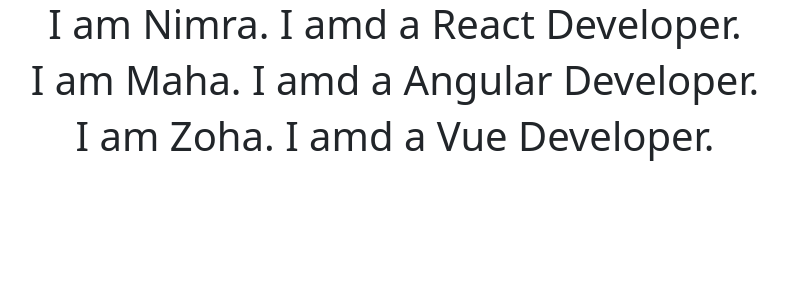
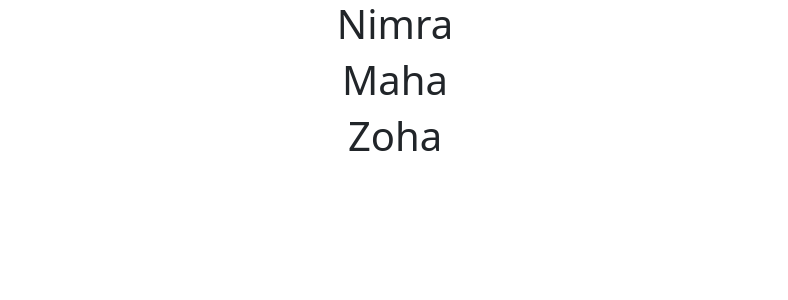
Before and after one commit to abdullahasif1/ReactJS-ALL-IN-ONE, a React (Create React App) app: page / in a window 1280 px wide. Shown: the top 300 px of the page, without its empty margins (245-1033 px from the left). Built offline with nearby package versions, Linux system fonts and the light colour scheme.

Commit message:
Index as Key

```diff
--- a/src/Components/NameList.js
+++ b/src/Components/NameList.js
@@ -2,32 +2,33 @@
 import Person from './Person'
 
 function NameList() {
-    // const names = ['Nimra', 'Maha', 'Zoha']
+     const names = ['Nimra', 'Maha', 'Zoha']
 
     // Just another way to render list
-    const personData = [
-    {
-        id: 1,
-        name: 'Nimra',
-        skill: 'React'
-    },
-    {
-        id: 2,
-        name: 'Maha',
-        skill: 'Angular'
-    },
-    {
-        id: 3,
-        name: 'Zoha',
-        skill: 'Vue'
-    }
-    ]
-    const anotherNameList = personData.map(person=> <Person person={person} key ={person.id}/>)
-    return <div>{anotherNameList}</div>
+    // const personData = [
+    // {
+    //     id: 1,
+    //     name: 'Nimra',
+    //     skill: 'React'
+    // },
+    // {
+    //     id: 2,
+    //     name: 'Maha',
+    //     skill: 'Angular'
+    // },
+    // {
+    //     id: 3,
+    //     name: 'Zoha',
+    //     skill: 'Vue'
+    // }
+    // ]
+    // const anotherNameList = personData.map(person=> <Person person={person} key ={person.id}/>)
+    // return <div>{anotherNameList}</div>
 
-    // ANOTHER WAY
-    // const namesList = names.map(name=> <h1>{name}</h1>)
-    // return <div>{namesList}</div>
+
+    //ANOTHER WAY
+    const namesList = names.map((name,index)=> <h1 key={index}> {name}</h1>)
+    return <div>{namesList}</div>
 
 //   return (
 //     <div>
```
